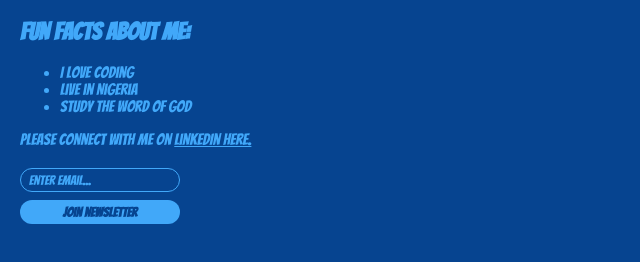
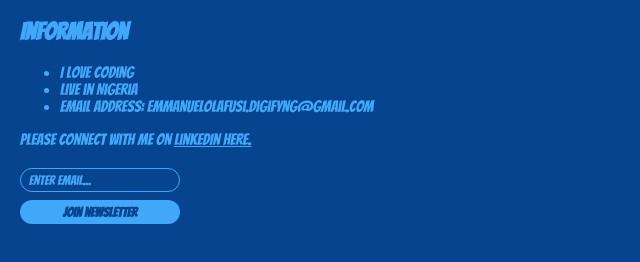
Before and after one commit to olaniyi-emmanuel/profile-website, a website built with Vite: page index.html in a window 1280 px wide. Shown: the part 368-630 px from the top of the page, without its empty margins (0-640 px from the left). Built offline with nearby package versions, Linux system fonts and the light colour scheme; a web font is replaced by a local one.

Commit message:
delpoymet

```diff
--- a/index.html
+++ b/index.html
@@ -15,15 +15,15 @@
         -->
     <img src="IMG_0644.jpg" />
     <h1>Hi, my name is Emmanuel Olafusi</h1>
-    <h2>Fun facts about me:</h2>
+    <h2>Information</h2>
     <ul>
       <li>I love coding</li>
       <li>Live in Nigeria</li>
-      <li>Study the Word of God</li>
+      <li>Email Address: emmanuelolafusi.digifyng@gmail.com</li>
     </ul>
     <p>
       Please connect with me on
-      <a href="linkedin.com/in/emmanuel-olafusi" taget="_blank"
+      <a href="linkedin.com/in/emmanuel-olafusi" target="_blank"
         >LinkedIn here.</a
       >
     </p>
```
